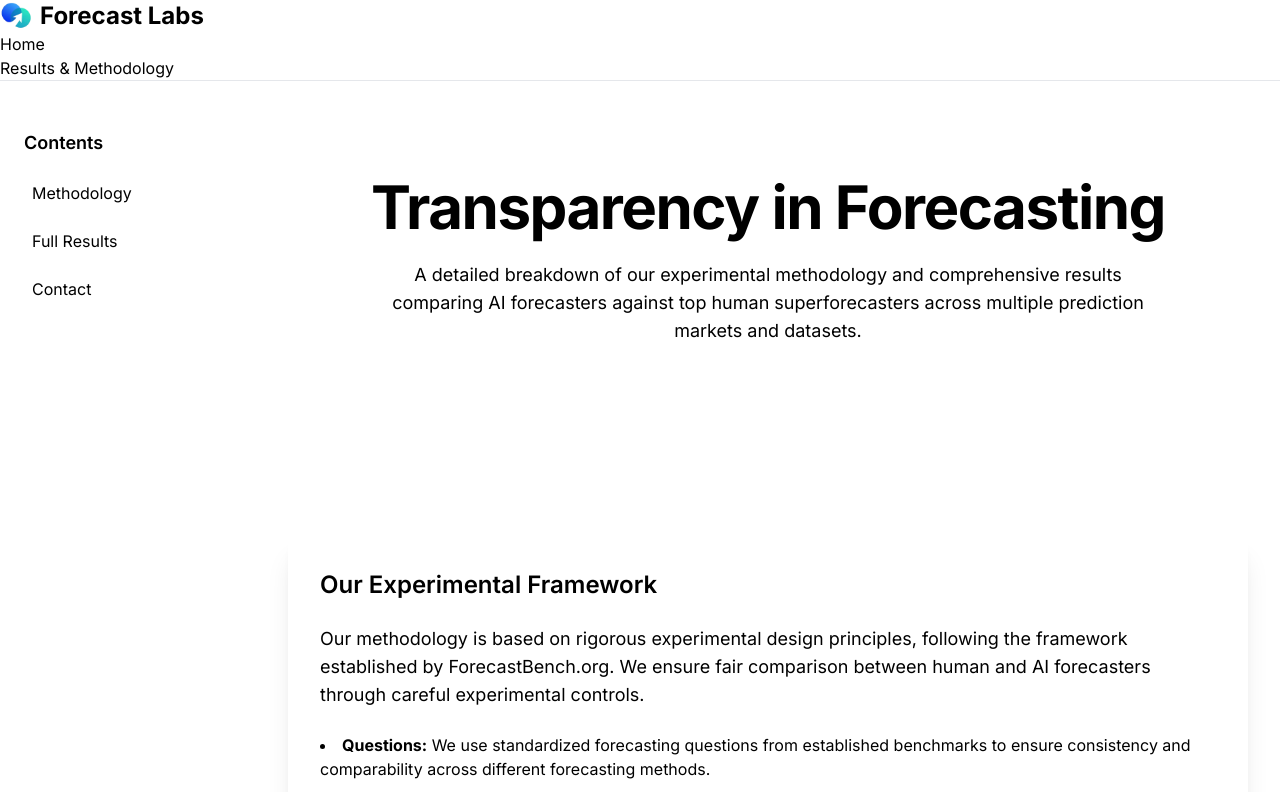
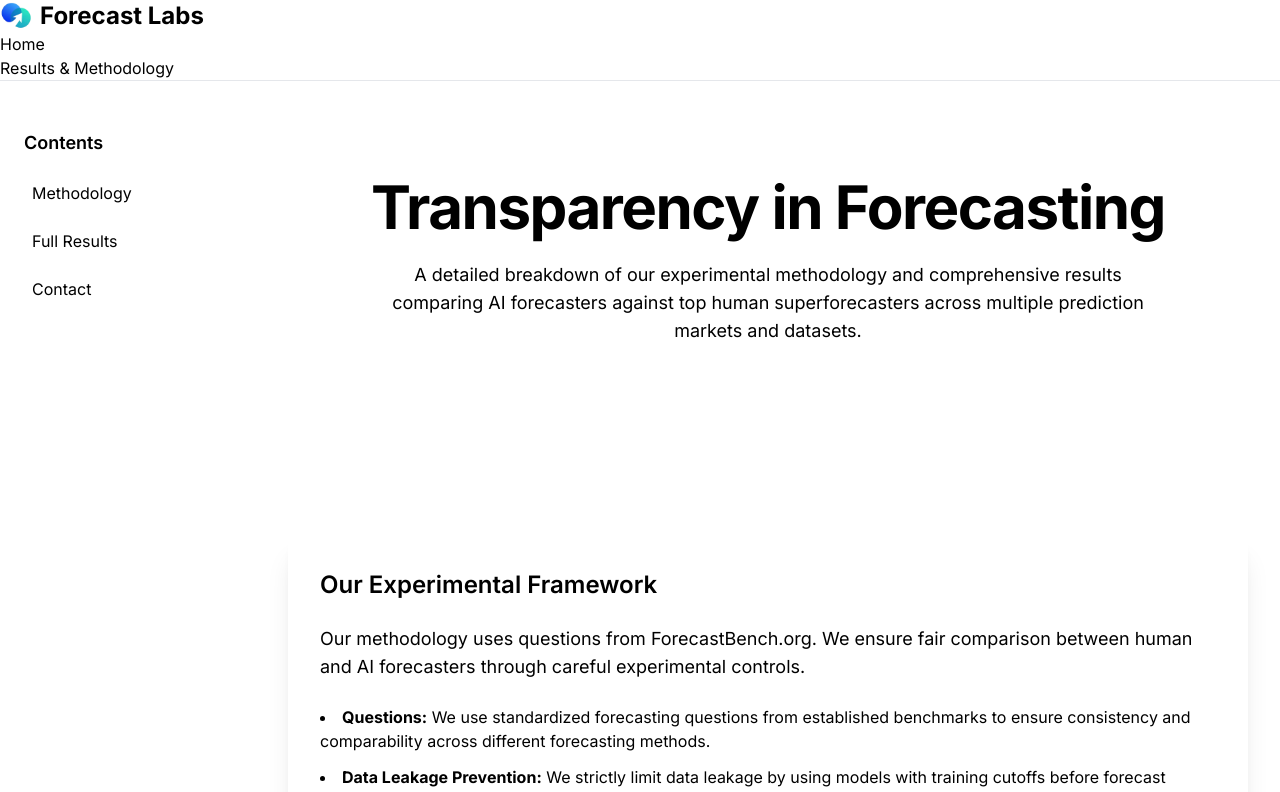
Before and after one commit to aiforecastlabs/forecast-website, a Next.js app: page /results in a window 1280 px wide. Shown: the top 792 px of the page. Built offline with nearby package versions, Linux system fonts and the light colour scheme.

Commit message:
add the question

```diff
--- a/src/app/results/page.tsx
+++ b/src/app/results/page.tsx
@@ -276,8 +276,7 @@ export default function Results() {
                     Our Experimental Framework
                   </h3>
                   <p className="text-sm sm:text-base lg:text-lg text-base-content/70 mb-4 sm:mb-6 leading-relaxed">
-                    Our methodology is based on rigorous experimental design
-                    principles, following the framework established by{" "}
+                    Our methodology uses questions from{" "}
                     <a
                       href="https://forecastbench.org"
                       className="link link-primary"
```
